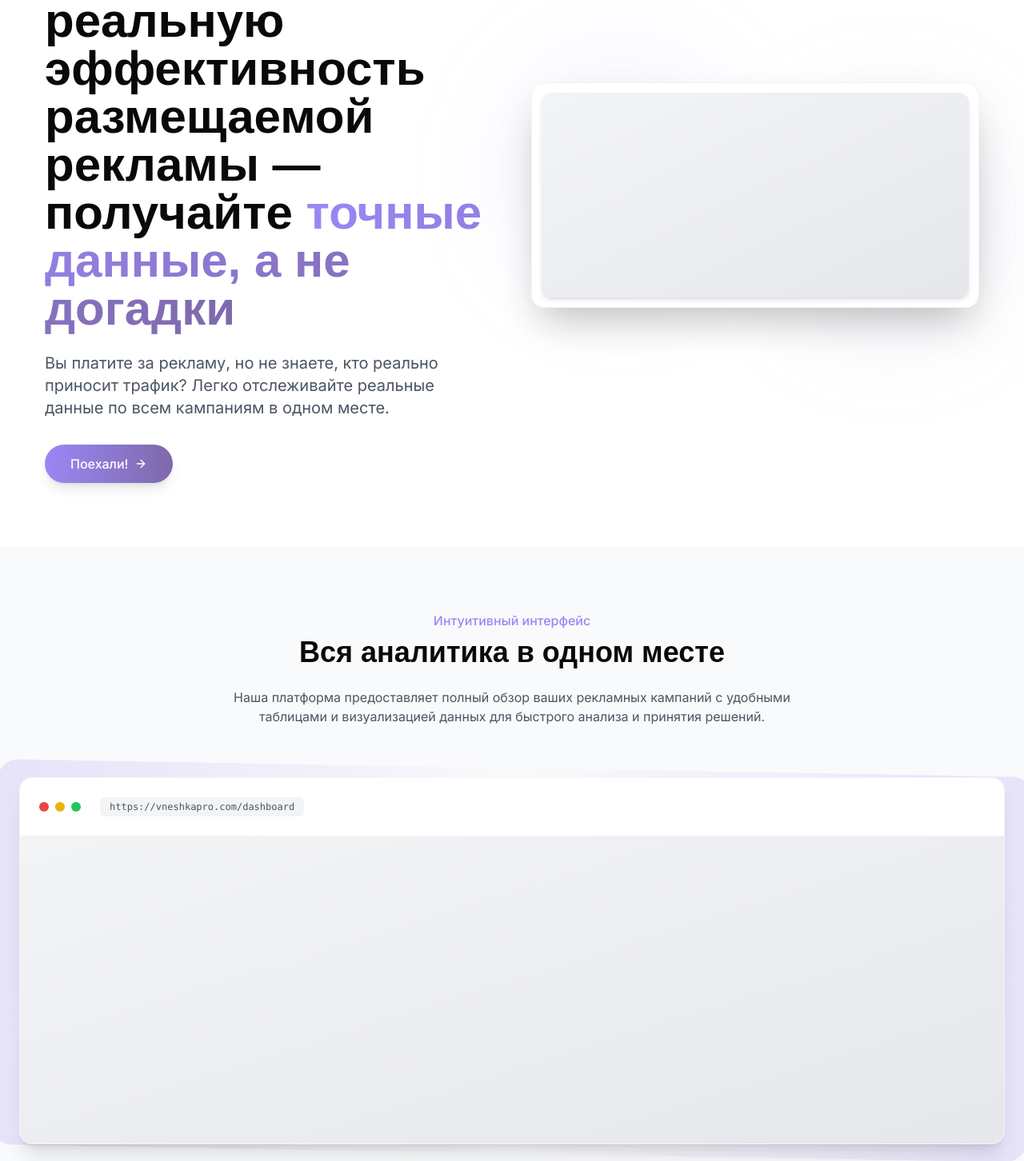
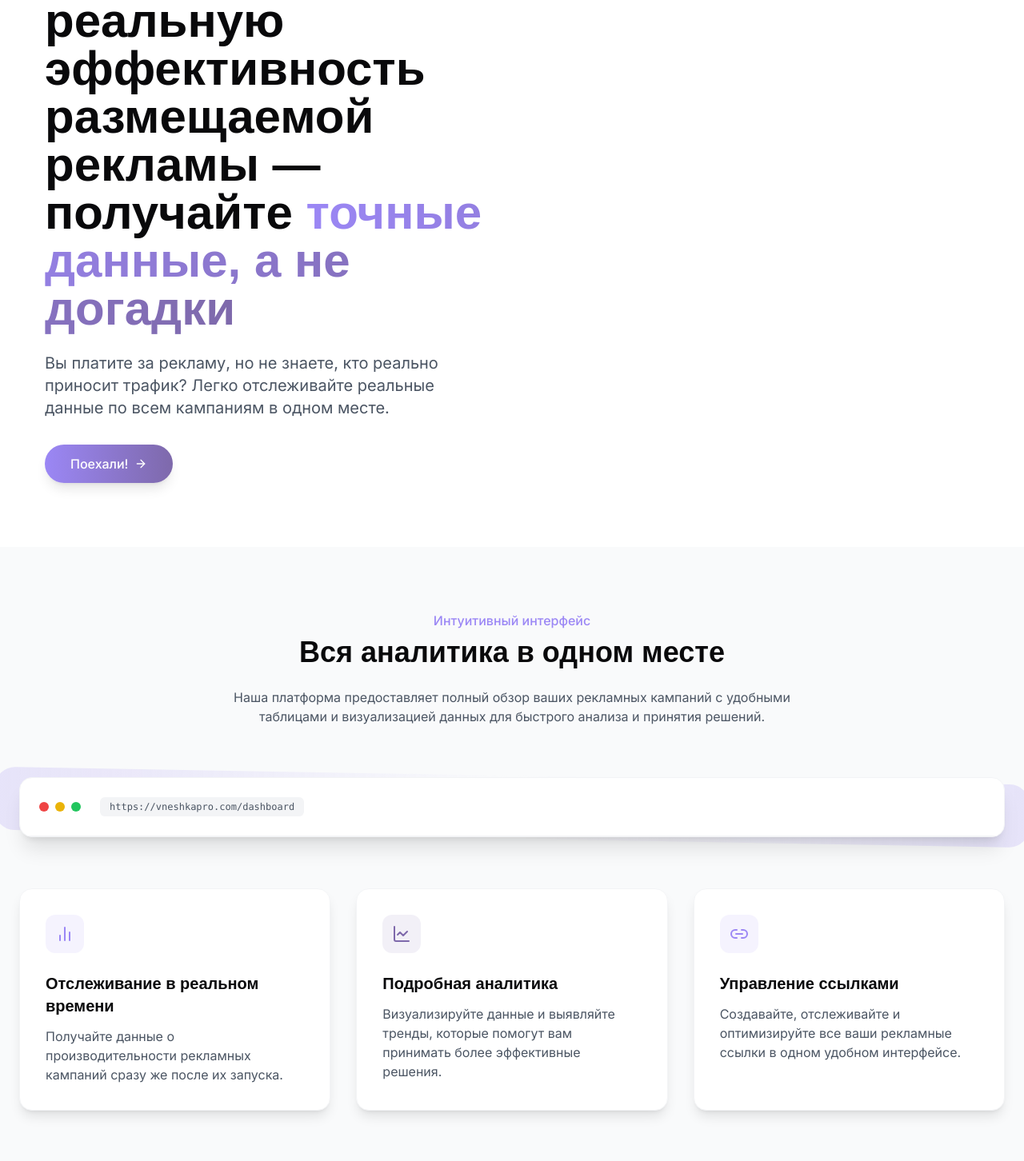
Before and after one commit to AibulatYamilov/campaign-optimizer-analytics, a React (Vite) app: page / in a window 1280 px wide. Shown: the part 260-1712 px from the top of the page at 80% size. Built offline with nearby package versions, Linux system fonts and the light colour scheme; a web font is replaced by a local one.

Commit message:
Remove image placeholders
Removes the empty image placeholders from the index page.

```diff
--- a/src/pages/Index.tsx
+++ b/src/pages/Index.tsx
@@ -57,13 +57,6 @@ const Index = () => {
                 </button>
               </div>
             </div>
-            <div className="relative animate-fade-up opacity-0" style={{ animationDelay: "1s" }}>
-              <div className="absolute -top-8 -left-8 w-72 h-72 bg-primary/10 rounded-full filter blur-3xl"></div>
-              <div className="absolute -bottom-8 -right-8 w-72 h-72 bg-secondary/10 rounded-full filter blur-3xl"></div>
-              <div className="relative bg-white p-3 rounded-2xl shadow-2xl border border-gray-100">
-                <div className="rounded-xl shadow-md w-full h-64 bg-gradient-to-br from-gray-100 to-gray-200"></div>
-              </div>
-            </div>
           </div>
         </div>
       </section>
@@ -92,7 +85,6 @@ const Index = () => {
                   </div>
                 </div>
               </div>
-              <div className="w-full h-96 bg-gradient-to-br from-gray-100 to-gray-200"></div>
             </div>
           </div>
 
@@ -271,10 +263,6 @@ const Index = () => {
           </div>
 
           <div className="grid md:grid-cols-2 gap-12 items-center">
-            <div>
-              <div className="w-full h-72 bg-gradient-to-br from-gray-100 to-gray-200 rounded-2xl shadow-xl border border-gray-100"></div>
-            </div>
-            <div>
             <div className="space-y-6">
               {[
                 {
@@ -304,7 +292,6 @@ const Index = () => {
                   </div>
                 </div>
               ))}
-              </div>
             </div>
           </div>
         </div>
```
Lines whose indentation alone changed are shown as unchanged.
